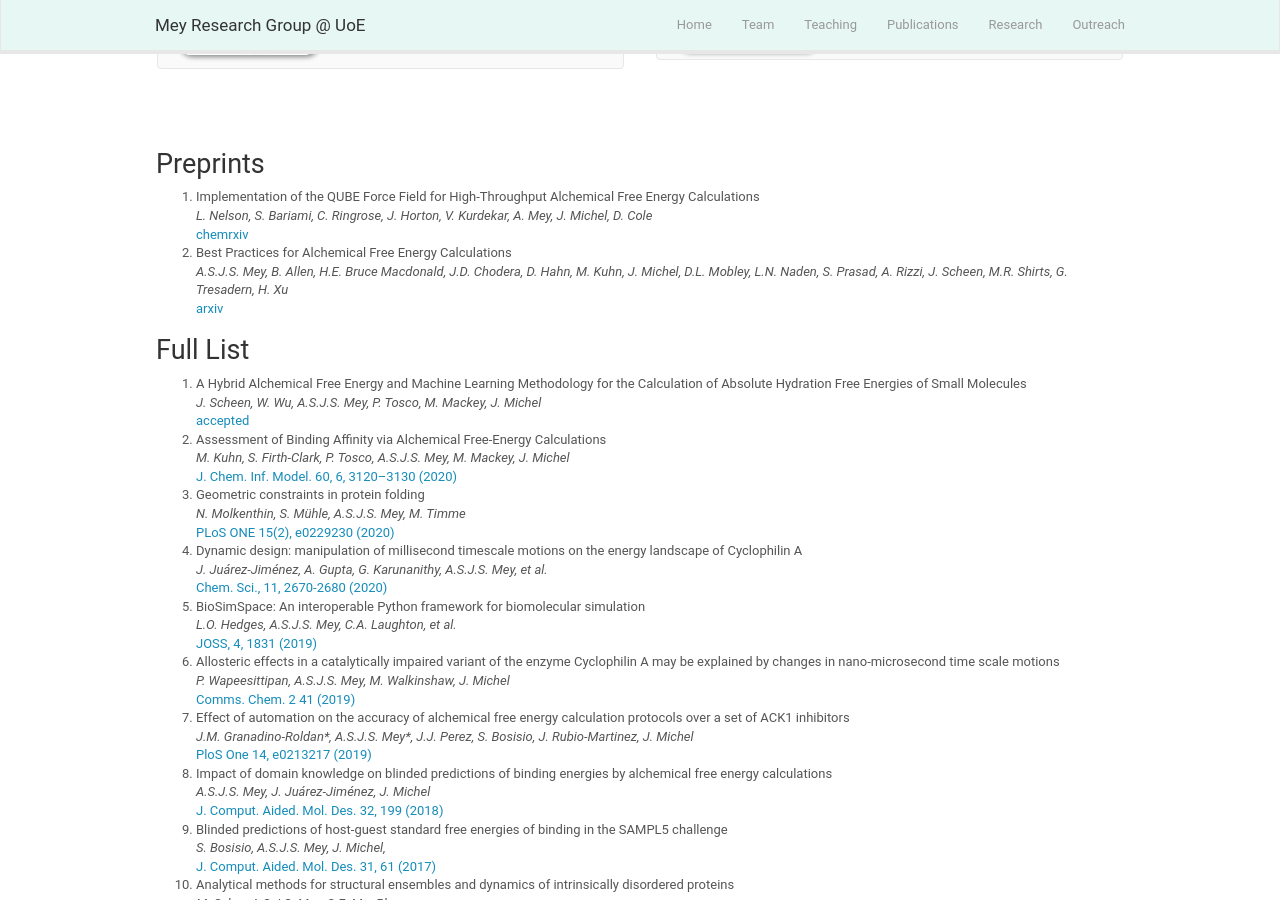
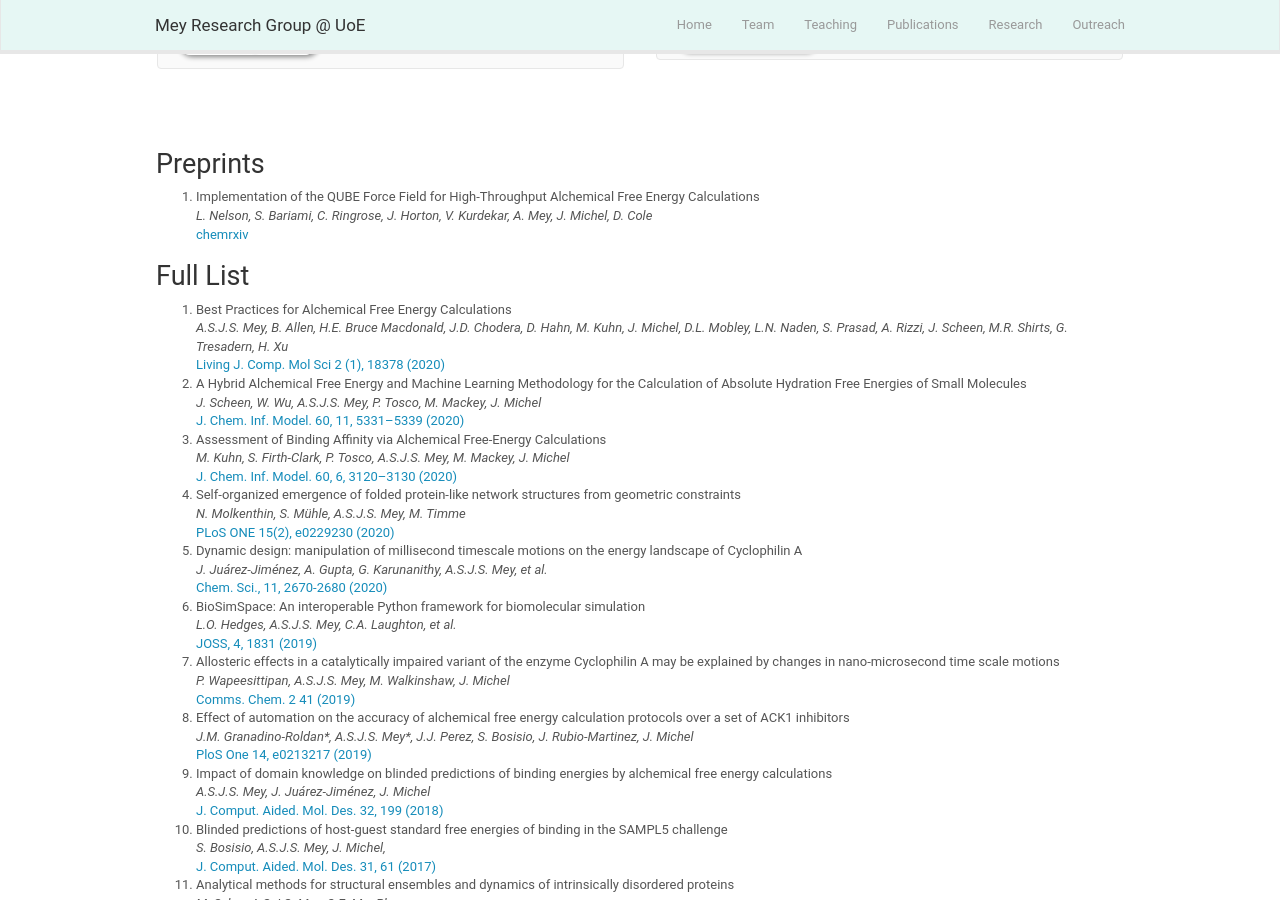
Before and after one commit to mozhu621/intellistream.github.io, a Jekyll site: the page built from _pages/publications.md, in a window 1280 px wide and 900 px high, scrolled down 947 px. Built offline with Jekyll 4.4.1, drawn with Linux system fonts in a browser that asks for light colours; nearby versions of some CDN libraries.

Commit message:
updating publications

```diff
--- a/_data/publist.yml
+++ b/_data/publist.yml
@@ -1,10 +1,20 @@
+- title: "Best Practices for Alchemical Free Energy Calculations"
+  image: xx.png
+  description: A guide to get you started on how to run alchemical free energy calculations effectively.
+  authors:   A.S.J.S. Mey, B. Allen, H.E. Bruce Macdonald, J.D. Chodera, D. Hahn, M. Kuhn, J. Michel, D.L. Mobley, L.N. Naden, S. Prasad, A. Rizzi, J. Scheen, M.R. Shirts, G. Tresadern, H. Xu
+  link:
+    url: https://doi.org/10.33011/livecoms.2.1.18378
+    display: Living J. Comp. Mol Sci 2 (1), 18378 (2020)
+  highlight: 0
+  news2:
+
 - title: "A Hybrid Alchemical Free Energy and Machine Learning Methodology for the Calculation of Absolute Hydration Free Energies of Small Molecules"
   image: xx.png
   description: Alchemical free energy simulation are now availabe with Flare GUI
   authors:   J. Scheen, W. Wu, A.S.J.S. Mey, P. Tosco, M. Mackey, J. Michel
   link:
     url: https://pubs.acs.org/doi/10.1021/acs.jcim.0c00600
-    display: accepted
+    display: J. Chem. Inf. Model. 60, 11, 5331–5339 (2020)
   highlight: 0
   news2:
 
@@ -18,12 +28,12 @@
   highlight: 0
   news2:
 
-- title: "Geometric constraints in protein folding"
+- title: "Self-organized emergence of folded protein-like network structures from geometric constraints"
   image: xx.png
   description: A simple nextowrk model reveals protein like packing.
   authors:  N. Molkenthin, S. Mühle, A.S.J.S. Mey, M. Timme
   link:
-    url: https://arxiv.org/abs/1812.09692
+    url: https://doi.org/10.1371/journal.pone.0229230
     display: PLoS ONE 15(2), e0229230 (2020)
   highlight: 0
   news2:
```
Also changed, not shown: _data/prelist.yml (+0 -10 lines).
